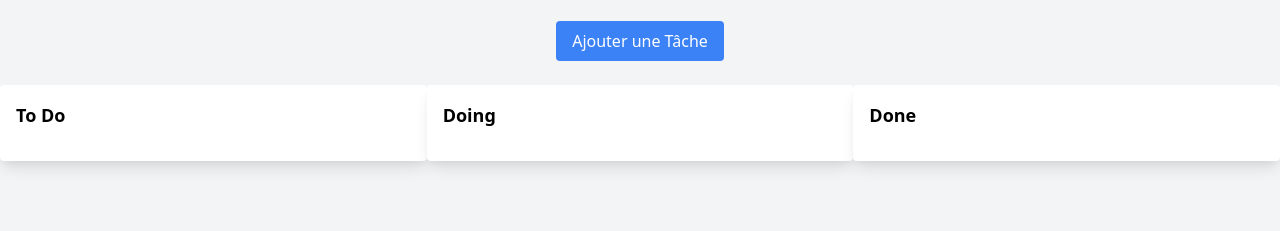
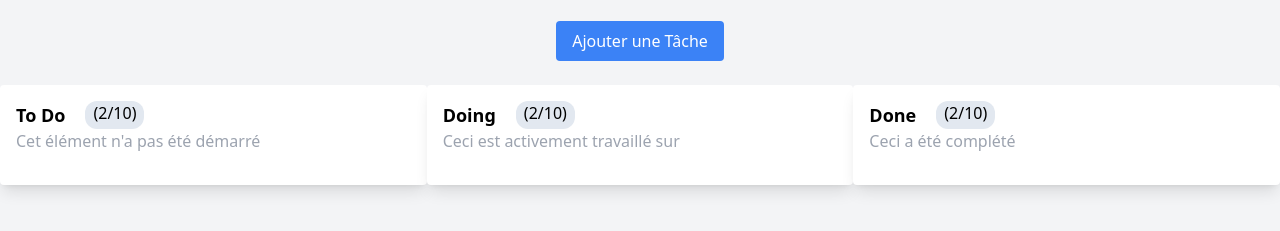
Before and after one commit to OUSSAMAEDDERKAOUI/Systeme-de-Gestion-des-Taches-To-Do-List, a plain HTML site: page dist/index.html in a window 1280 px wide. Shown: the part 67-298 px from the top of the page. Drawn offline with nearby package versions, Linux system fonts and the light colour scheme.

```diff
--- a/dist/index.html
+++ b/dist/index.html
@@ -37,33 +37,53 @@
 
 <!DOCTYPE html>
 <html lang="fr">
+
 <head>
     <meta charset="UTF-8">
     <meta name="viewport" content="width=device-width, initial-scale=1.0">
     <title>To Do List</title>
     <link href="https://cdn.jsdelivr.net/npm/tailwindcss@2.2.19/dist/tailwind.min.css" rel="stylesheet">
+    <link href="https://cdn.jsdelivr.net/npm/tailwindcss@2.2.19/dist/tailwind.min.css" rel="stylesheet">
+  <script src="https://cdn.tailwindcss.com"></script>
 </head>
+
 <body class="bg-gray-100">
 
     <div class="container mx-auto">
         <h1 class="text-2xl font-bold text-center mt-8">To Do List</h1>
         <div class="flex justify-center mt-6">
-            <button id="openPopupBtn" class="px-4 py-2 bg-blue-500 text-white rounded hover:bg-blue-600">Ajouter une Tâche</button>
+            <button id="openPopupBtn" class="px-4 py-2 bg-blue-500 text-white rounded hover:bg-blue-600">Ajouter une
+                Tâche</button>
         </div>
 
         <div class="flex justify-around mt-6">
             <div class="bg-white rounded shadow-lg p-4 w-1/3">
-                <h2 class="text-lg font-bold mb-2">To Do</h2>
+                <div class="flex 	">
+                    <h2 class="text-lg font-bold 	">To Do</h2>
+                    <div class="ms-5 px-2  bg-slate-200 rounded-[12px]"> (2/10)</div>
+                </div>
+                <div id="countList" class="mb-4 text-gray-400">Cet élément n'a pas été démarré</div>
                 <div id="todoList" class="mb-4"></div>
             </div>
 
             <div class="bg-white rounded shadow-lg p-4 w-1/3">
-                <h2 class="text-lg font-bold mb-2">Doing</h2>
+                <div class="flex ">
+                    <h2 class="text-lg font-bold ">Doing</h2>
+                    <div class="ms-5 px-2  bg-slate-200 rounded-[12px]"> (2/10)</div>
+                </div>
+
+                <div id="countList" class="mb-4 text-gray-400	">Ceci est activement travaillé sur </div>
+
                 <div id="doingList" class="mb-4"></div>
             </div>
 
             <div class="bg-white rounded shadow-lg p-4 w-1/3">
-                <h2 class="text-lg font-bold mb-2">Done</h2>
+                <div class="flex ">
+                    <h2 class="text-lg font-bold ">Done</h2>
+                    <div class="ms-5 px-2  bg-slate-200 rounded-[12px]"> (2/10)</div>
+                </div>
+                <div id="countList" class="mb-4 text-gray-400">Ceci a été complété </div>
+
                 <div id="doneList" class="mb-4"></div>
             </div>
         </div>
@@ -75,9 +95,11 @@
         <div class="bg-white rounded-lg p-6 w-96">
             <span id="closeBtn" class="float-right cursor-pointer text-gray-500 text-xl">&times;</span>
             <h2 class="text-lg font-bold mb-4">Ajouter une Tâche</h2>
-            <input type="text" id="TitleInput" class="border border-gray-300 rounded w-full p-2 mb-4" placeholder="Titre de la tâche">
+            <input type="text" id="TitleInput" class="border border-gray-300 rounded w-full p-2 mb-4"
+                placeholder="Titre de la tâche">
 
-            <textarea id="descriptionInput" class="border border-gray-300 rounded w-full p-2 mb-4 " rows="3" placeholder="Description"></textarea>
+            <textarea id="descriptionInput" class="border border-gray-300 rounded w-full p-2 mb-4 " rows="3"
+                placeholder="Description"></textarea>
 
             <select id="PriorityInput" class="border border-gray-300 rounded w-full p-2 mb-4">
                 <option value="">Priorité</option>
@@ -94,10 +116,12 @@
                 <option value="done">done</option>
             </select>
 
-            <button id="addTaskBtn" class="w-full bg-blue-500 text-white rounded hover:bg-blue-600 py-2">Ajouter</button>
+            <button id="addTaskBtn"
+                class="w-full bg-blue-500 text-white rounded hover:bg-blue-600 py-2">Ajouter</button>
         </div>
     </div>
 
     <script src="script.js"></script>
 </body>
+
 </html>
```
Lines whose indentation alone changed are shown as unchanged.
